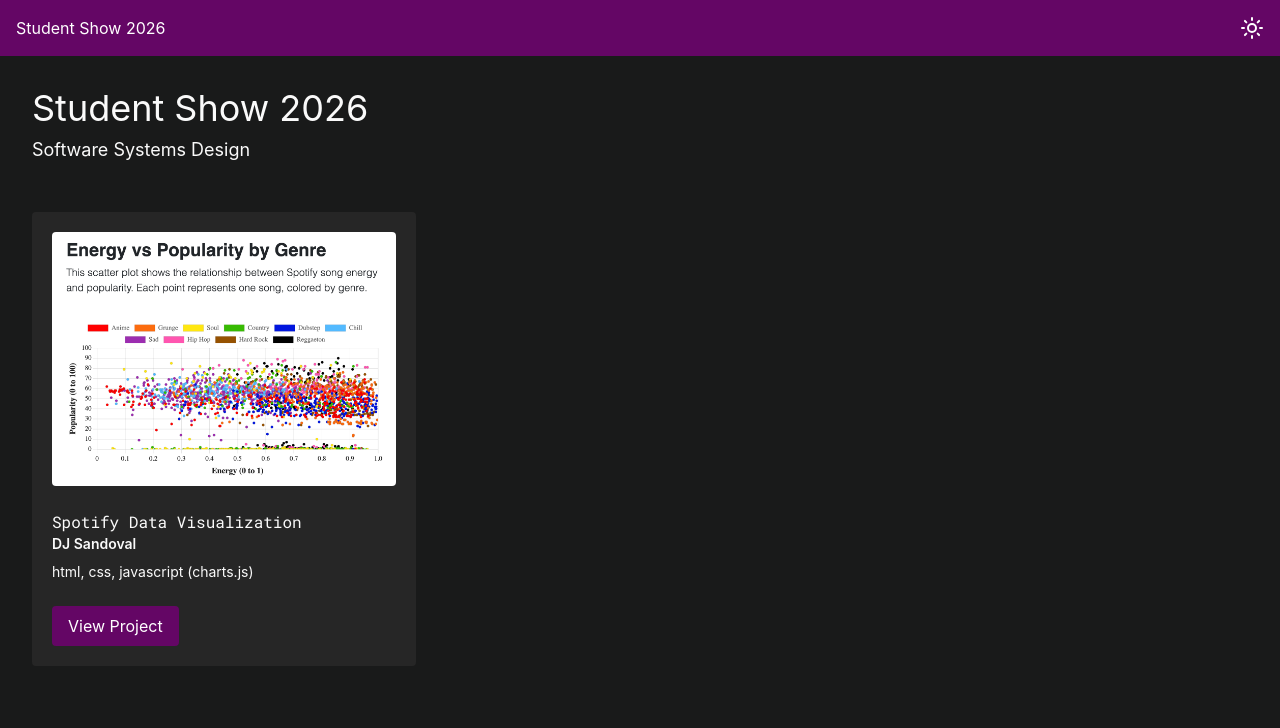
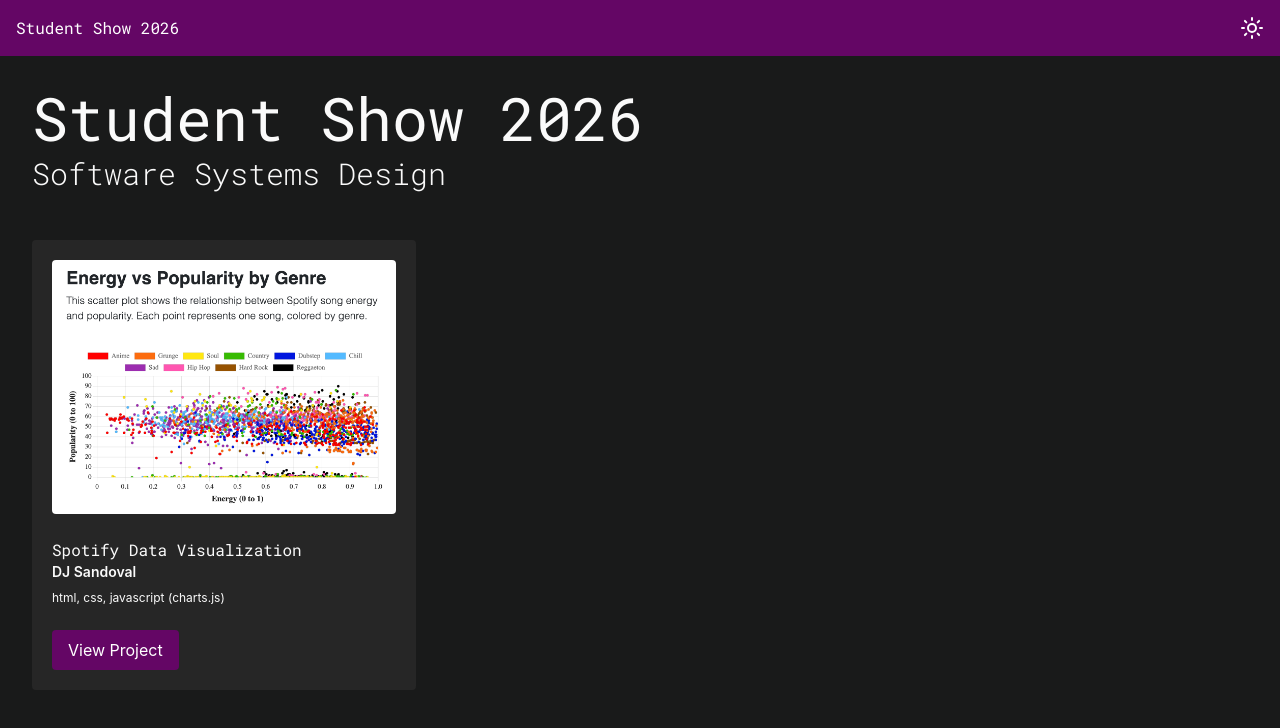
Before and after one commit to NMHU-SSD/showcase-2026, a React (Vite) app: page / in a window 1280 px wide. Shown: the top 728 px of the page. Built offline with nearby package versions, Linux system fonts and the light colour scheme; the HTML template or start-up script is replaced by a standard one.

Commit message:
font sizes

```diff
--- a/src/components/Navbar.tsx
+++ b/src/components/Navbar.tsx
@@ -9,7 +9,7 @@ export default function Navbar() {
   return (
     <header className="w-full bg-primary text-white p-4">
       <div className="flex justify-between">
-        <Link to="/" className="logo">
+        <Link to="/" className=" font-mono">
           Student Show 2026
         </Link>
 
--- a/src/components/ProjectCard.tsx
+++ b/src/components/ProjectCard.tsx
@@ -14,9 +14,9 @@ export default function ProjectCard({ project }: { project: Project }) {
         )}
       </div>
 
-      <h1 className="font-mono">{project.title}</h1>
+      <h1 className=" font-mono">{project.title}</h1>
       <p className="text-sm font-semibold">{project.student}</p>
-      <p className="text-sm mt-2">{project.description}</p>
+      <p className="text-xs mt-2">{project.description}</p>
 
       <a
         href={`/project/${project.slug}`}
--- a/src/pages/Home.tsx
+++ b/src/pages/Home.tsx
@@ -26,8 +26,8 @@ export default function HomePage() {
     <>
       <Navbar />
       <main className="w-full p-8 bg-background ">
-        <h1 className="text-4xl display-font">Student Show 2026</h1>
-        <p className="text-lg mt-2 mb-12">
+        <h1 className="text-6xl font-mono">Student Show 2026</h1>
+        <p className="text-3xl font-mono font-light mt-2 mb-12">
           Software Systems Design
         </p>
         {loading ? (
--- a/src/pages/Project.tsx
+++ b/src/pages/Project.tsx
@@ -48,7 +48,7 @@ export default function ProjectPage() {
             <div className="card bg-secondary p-5 w-min-[400px] rounded">
               <h1 className="font-mono">{project.title}</h1>
               <p className="text-sm font-semibold">{project.student}</p>
-              <p className="text-sm mt-2">{project.description}</p>
+              <p className="text-xs mt-2">{project.description}</p>
             </div>
           ) : (
             <p>Project not found.</p>
```
